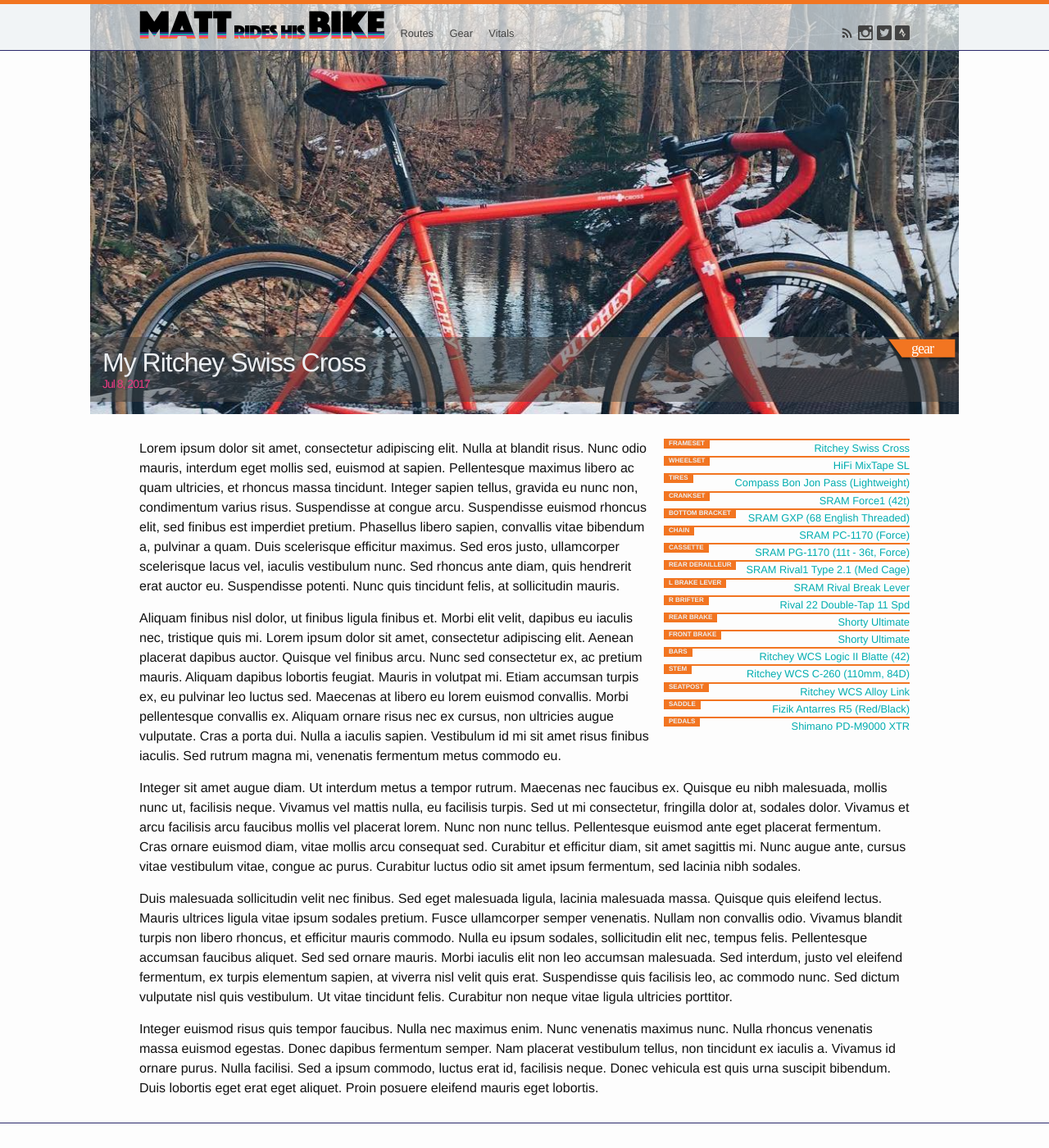
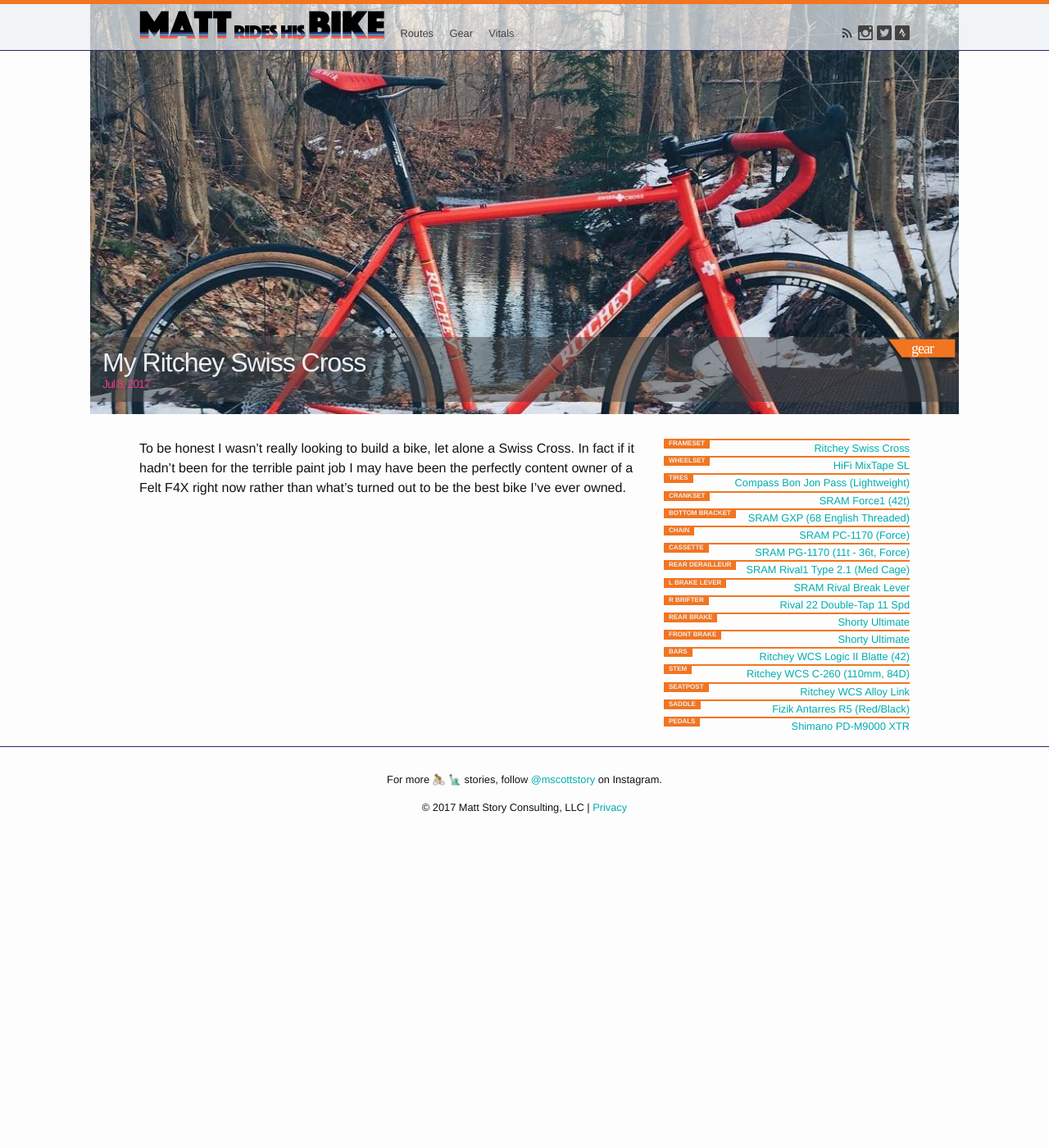
Before and after one commit to matthewstory/mattrideshis.bike, a Jekyll site: the page built from _posts/2017-07-08-ritchey-swisscross.markdown, in a window 1280 px wide and 1400 px high. Shown: the whole window at 82% size. Built offline with Jekyll 4.4.1, drawn with Linux system fonts in a browser that asks for light colours; nearby versions of some CDN libraries; comment, search, counter and statistics services are not loaded.

```diff
--- a/_config.yml
+++ b/_config.yml
@@ -44,6 +44,9 @@ theme: minima
 gems:
   - jekyll-feed
 
+disqus:
+    shortname: matt-rides-his-bike
+
 # Exclude from processing.
 # The following items will not be processed, by default. Create a custom list
 # to override the default setting.
--- a/_posts/2017-07-08-ritchey-swisscross.markdown
+++ b/_posts/2017-07-08-ritchey-swisscross.markdown
@@ -58,12 +58,4 @@ specifications:
   link: "https://www.amazon.com/Shimano-PD-M9000-Race-Pedal-Color/dp/B00O66MSKE/ref=sr_1_1?ie=UTF8&qid=1499574534&sr=8-1&keywords=shimano+xtr+pedals"
 ---
 
-Lorem ipsum dolor sit amet, consectetur adipiscing elit. Nulla at blandit risus. Nunc odio mauris, interdum eget mollis sed, euismod at sapien. Pellentesque maximus libero ac quam ultricies, et rhoncus massa tincidunt. Integer sapien tellus, gravida eu nunc non, condimentum varius risus. Suspendisse at congue arcu. Suspendisse euismod rhoncus elit, sed finibus est imperdiet pretium. Phasellus libero sapien, convallis vitae bibendum a, pulvinar a quam. Duis scelerisque efficitur maximus. Sed eros justo, ullamcorper scelerisque lacus vel, iaculis vestibulum nunc. Sed rhoncus ante diam, quis hendrerit erat auctor eu. Suspendisse potenti. Nunc quis tincidunt felis, at sollicitudin mauris.
-
-Aliquam finibus nisl dolor, ut finibus ligula finibus et. Morbi elit velit, dapibus eu iaculis nec, tristique quis mi. Lorem ipsum dolor sit amet, consectetur adipiscing elit. Aenean placerat dapibus auctor. Quisque vel finibus arcu. Nunc sed consectetur ex, ac pretium mauris. Aliquam dapibus lobortis feugiat. Mauris in volutpat mi. Etiam accumsan turpis ex, eu pulvinar leo luctus sed. Maecenas at libero eu lorem euismod convallis. Morbi pellentesque convallis ex. Aliquam ornare risus nec ex cursus, non ultricies augue vulputate. Cras a porta dui. Nulla a iaculis sapien. Vestibulum id mi sit amet risus finibus iaculis. Sed rutrum magna mi, venenatis fermentum metus commodo eu.
-
-Integer sit amet augue diam. Ut interdum metus a tempor rutrum. Maecenas nec faucibus ex. Quisque eu nibh malesuada, mollis nunc ut, facilisis neque. Vivamus vel mattis nulla, eu facilisis turpis. Sed ut mi consectetur, fringilla dolor at, sodales dolor. Vivamus et arcu facilisis arcu faucibus mollis vel placerat lorem. Nunc non nunc tellus. Pellentesque euismod ante eget placerat fermentum. Cras ornare euismod diam, vitae mollis arcu consequat sed. Curabitur et efficitur diam, sit amet sagittis mi. Nunc augue ante, cursus vitae vestibulum vitae, congue ac purus. Curabitur luctus odio sit amet ipsum fermentum, sed lacinia nibh sodales.
-
-Duis malesuada sollicitudin velit nec finibus. Sed eget malesuada ligula, lacinia malesuada massa. Quisque quis eleifend lectus. Mauris ultrices ligula vitae ipsum sodales pretium. Fusce ullamcorper semper venenatis. Nullam non convallis odio. Vivamus blandit turpis non libero rhoncus, et efficitur mauris commodo. Nulla eu ipsum sodales, sollicitudin elit nec, tempus felis. Pellentesque accumsan faucibus aliquet. Sed sed ornare mauris. Morbi iaculis elit non leo accumsan malesuada. Sed interdum, justo vel eleifend fermentum, ex turpis elementum sapien, at viverra nisl velit quis erat. Suspendisse quis facilisis leo, ac commodo nunc. Sed dictum vulputate nisl quis vestibulum. Ut vitae tincidunt felis. Curabitur non neque vitae ligula ultricies porttitor.
-
-Integer euismod risus quis tempor faucibus. Nulla nec maximus enim. Nunc venenatis maximus nunc. Nulla rhoncus venenatis massa euismod egestas. Donec dapibus fermentum semper. Nam placerat vestibulum tellus, non tincidunt ex iaculis a. Vivamus id ornare purus. Nulla facilisi. Sed a ipsum commodo, luctus erat id, facilisis neque. Donec vehicula est quis urna suscipit bibendum. Duis lobortis eget erat eget aliquet. Proin posuere eleifend mauris eget lobortis.
+To be honest I wasn't really looking to build a bike, let alone a Swiss Cross. In fact if it hadn't been for the terrible paint job I may have been the perfectly content owner of a Felt F4X right now rather than what's turned out to be the best bike I've ever owned.
```
Also changed, not shown: _posts/2017-07-07-welcome-to-jekyll.markdown (deleted, +0 -10 lines), _posts/2017-07-08-another-post.markdown (deleted, +0 -9 lines), 3 other files.
